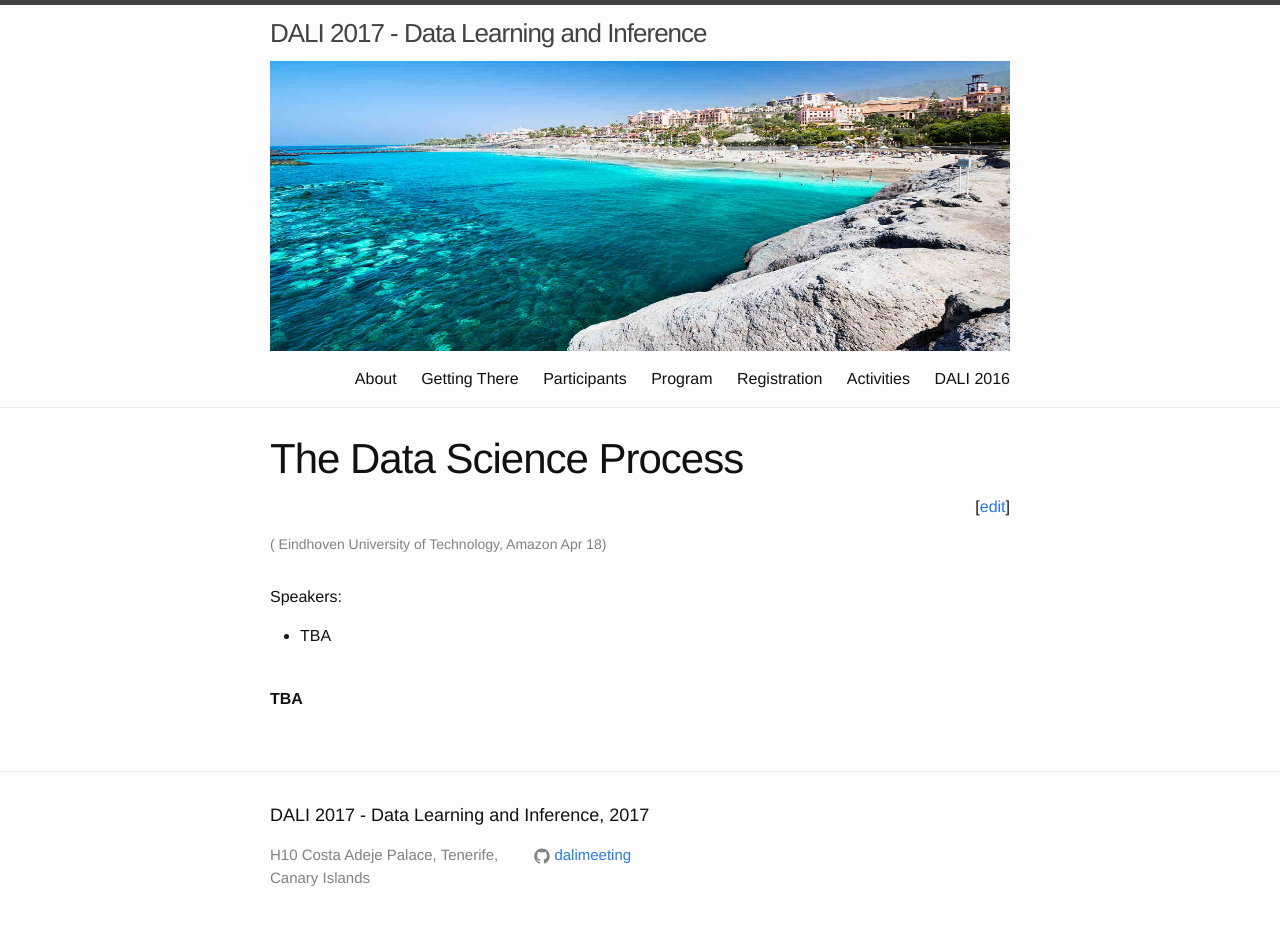
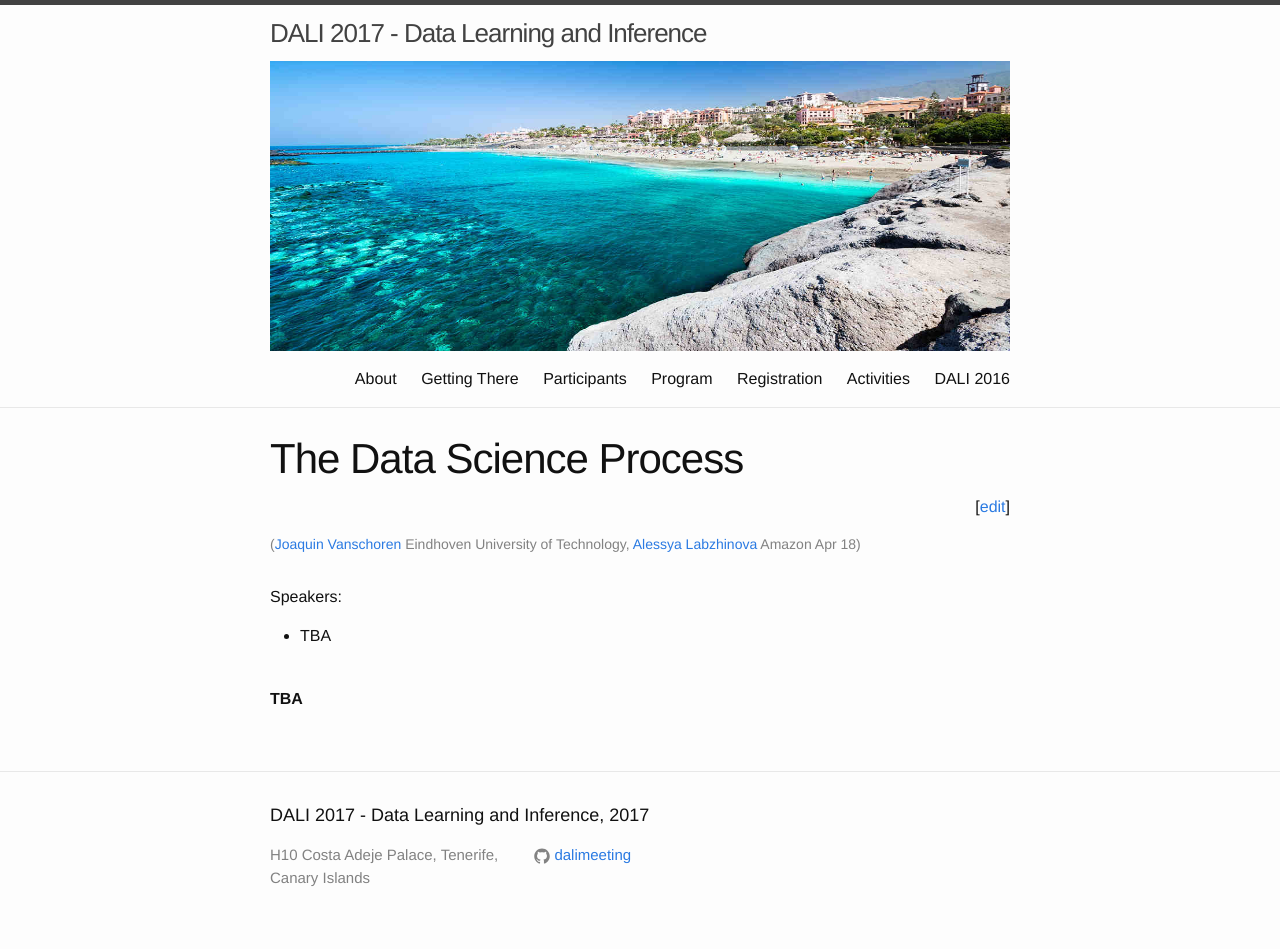
Before and after one commit to dalimeeting/dalimeeting.github.io, a Jekyll site: the page built from _posts/2017-04-18-the-data-science-process.md, in a window 1280 px wide. Built offline with Jekyll 4.4.1, drawn with Linux system fonts in a browser that asks for light colours; some of the changed lines change nothing that is shown.

Commit message:
Update 2017-04-18-the-data-science-process.md

```diff
--- a/_posts/2017-04-18-the-data-science-process.md
+++ b/_posts/2017-04-18-the-data-science-process.md
@@ -5,12 +5,12 @@ organizer_url:
 categories:
 - dali2017
 organizers:
-- firstname: Joaquin
-  lastname:  Vanschoren
+- given: Joaquin
+  family:  Vanschoren
   url: http://www.win.tue.nl/~jvanscho/
   institute: Eindhoven University of Technology
-- firstname: Alessya
-  lastname:  Labzhinova
+- given: Alessya
+  family:  Labzhinova
   url: https://www.linkedin.com/in/alessya/
   institute: Amazon
 room:
```
